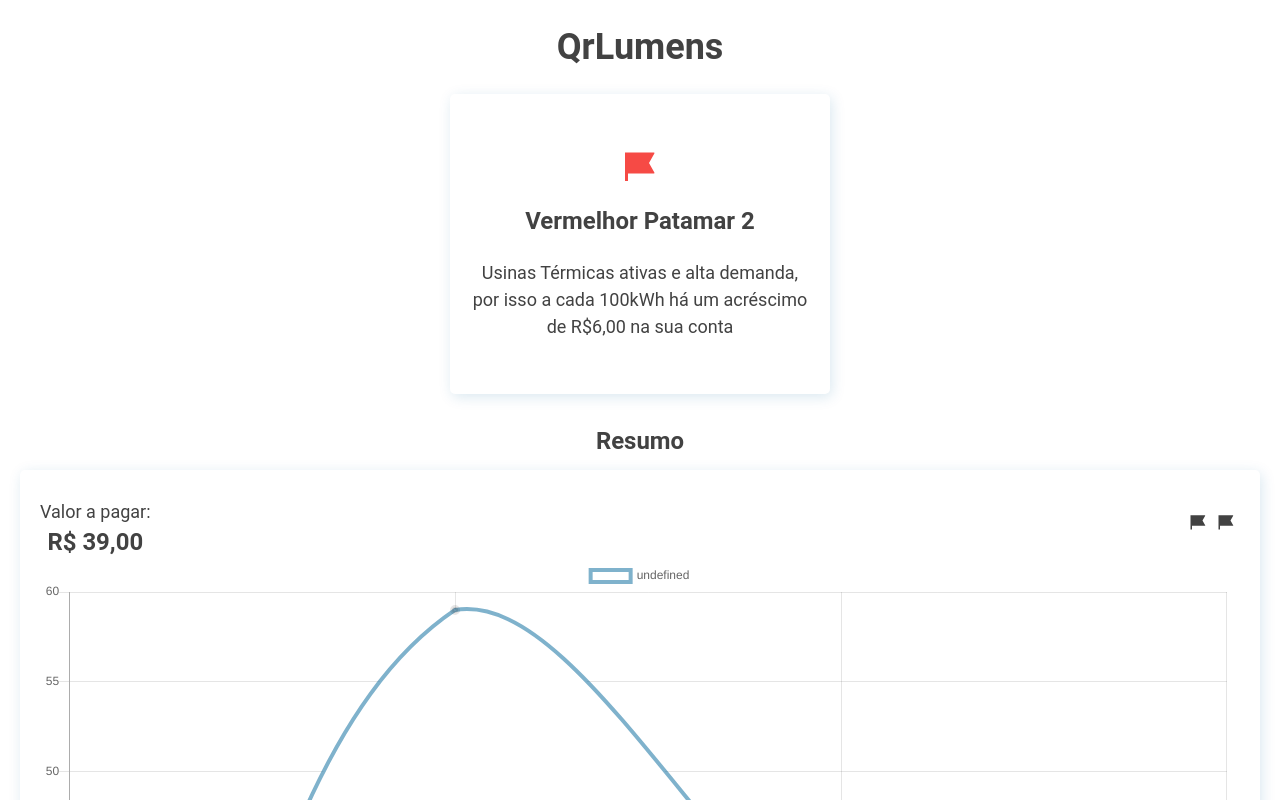
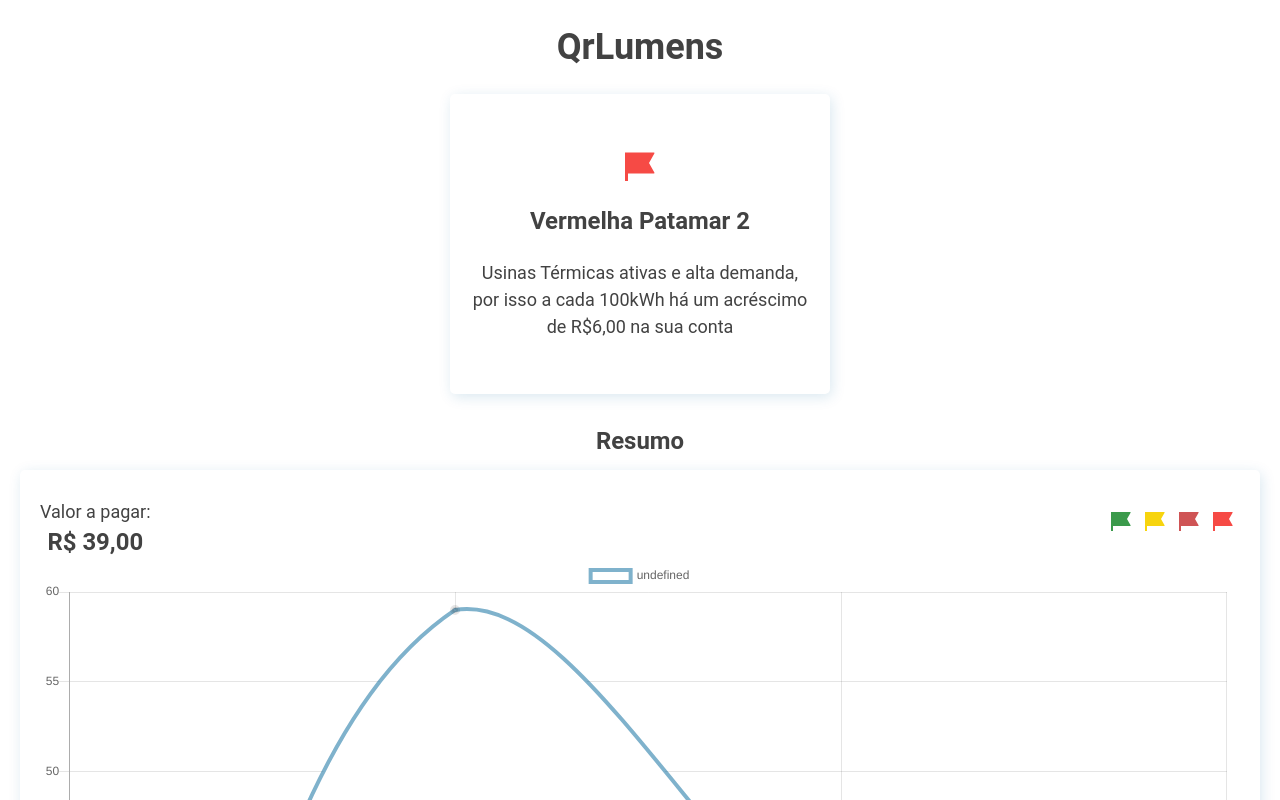
Before and after one commit to ldantas-s/megahack5-cardlumens, a React (Create React App) app: page /card-cpfl in a window 1280 px wide. Shown: the top 800 px of the page. Built offline with nearby package versions, Linux system fonts and the light colour scheme; the HTML template or start-up script is replaced by a standard one.

Commit message:
Update PopFlag action
redirect action click to site cpfl

```diff
--- a/src/assets/css/compenents/popupFlag.css
+++ b/src/assets/css/compenents/popupFlag.css
@@ -13,6 +13,7 @@
   box-shadow: var(--style-shadow);
 
   text-align: center;
+  font-weight: 400;
 }
 
 .infoFlag__title {
--- a/src/components/MonthsChart.tsx
+++ b/src/components/MonthsChart.tsx
@@ -1,5 +1,5 @@
 import React from 'react';
-import { Line, defaults } from 'react-chartjs-2';
+import { Line } from 'react-chartjs-2';
 import { RiFlag2Fill } from 'react-icons/ri';
 
 import '../assets/css/compenents/monthsChart.css';
@@ -32,8 +32,10 @@ function MonthsChart() {
             39,00
           </h3>
           <div className="secChart-header-flags">
-            <RiFlag2Fill size={18} />
-            <RiFlag2Fill size={18} />
+            <RiFlag2Fill size={24} color={'var(--color-flag-green)'} />
+            <RiFlag2Fill size={24} color={'var(--color-flag-yellow)'} />
+            <RiFlag2Fill size={24} color={'var(--color-flag-red1)'} />
+            <RiFlag2Fill size={24} color={'var(--color-flag-red2)'} />
           </div>
         </header>
 
--- a/src/components/PopupFlag.tsx
+++ b/src/components/PopupFlag.tsx
@@ -1,18 +1,26 @@
 import React, { useState } from 'react';
 import { RiFlag2Fill } from 'react-icons/ri';
+import { Link } from 'react-router-dom';
 
 import '../assets/css/compenents/popupFlag.css';
 
 function PopupFlag() {
   const [infoFlag] = useState({
     flagColor: 'var(--color-flag-red2)',
-    flagName: 'Vermelhor Patamar 2',
+    flagName: 'Vermelha Patamar 2',
     flagDescription:
       'Usinas Térmicas ativas e alta demanda, por isso a cada 100kWh há um acréscimo de R$6,00 na sua conta',
   });
 
   return (
-    <section className="infoFlag">
+    <Link
+      target="_blank"
+      to={(location) => ({
+        pathname:
+          'https://www.cpfl.com.br/atendimento-a-consumidores/bandeira-tarifaria/Paginas/default.aspx',
+      })}
+      className="infoFlag"
+    >
       <RiFlag2Fill
         size={36}
         color={infoFlag.flagColor}
@@ -20,7 +28,7 @@ function PopupFlag() {
       />
       <h2 className="title2 infoFlag__title">{infoFlag.flagName}</h2>
       <p className="infoFlag__description">{infoFlag.flagDescription}</p>
-    </section>
+    </Link>
   );
 }
 
```
